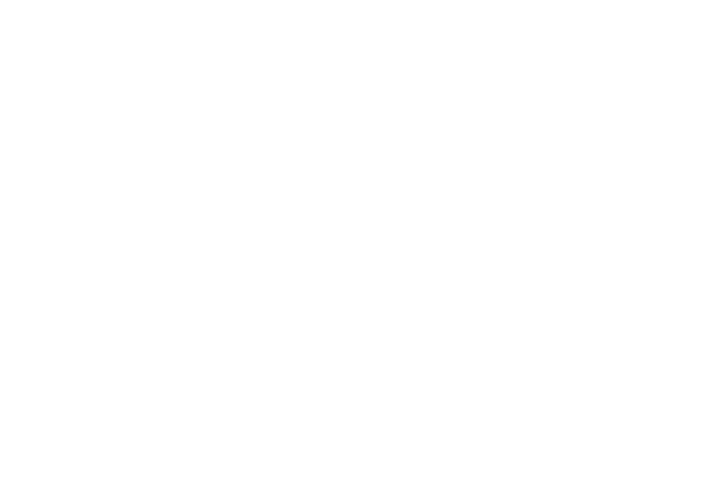
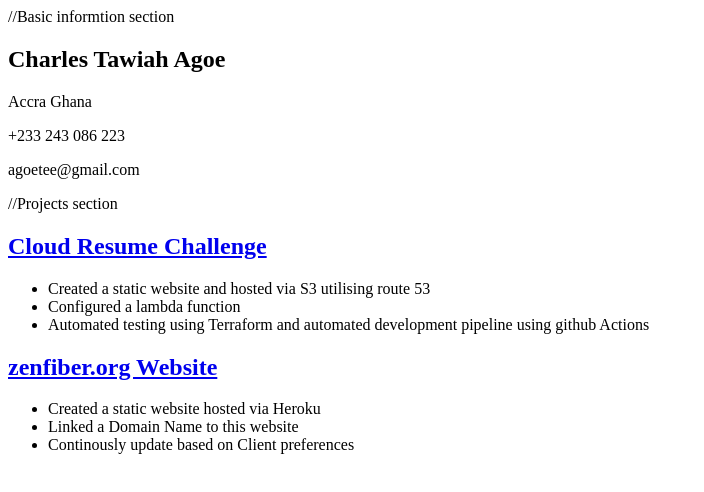
Before and after one commit to agoetee/cloudResume, a plain HTML site: page index.html in a window 1280 px wide. Shown: the whole page, without its empty margins (0-704 px from the left). Drawn offline with Linux system fonts and the light colour scheme.

Commit message:
Bit of markup

```diff
--- a/index.html
+++ b/index.html
@@ -8,6 +8,30 @@
     <title>Agoetee Cloud Resume</title>
 </head>
 <body>
+    //Basic informtion section
+
+    <section>
+        <h2>Charles Tawiah Agoe</h2>
+        <p>Accra Ghana</p>
+        <p>+233 243 086 223</p>
+        <p>agoetee@gmail.com</p>
+    </section>
+
+    //Projects section
+    <section>
+        <h2><a href="#">Cloud Resume Challenge</a></h2>
+        <ul>
+            <li>Created a static website and hosted via S3 utilising route 53</li>
+            <li>Configured a lambda function</li>
+            <li>Automated testing using Terraform and automated development pipeline using github Actions</li>
+        </ul>
+        <h2><a href="#">zenfiber.org Website</a></h2>
+        <ul>
+            <li>Created a static website hosted via Heroku</li>
+            <li>Linked a Domain Name to this website</li>
+            <li>Continously update based on Client preferences</li>
+        </ul>
+    </section>
 
 </body>
 </html>
```
